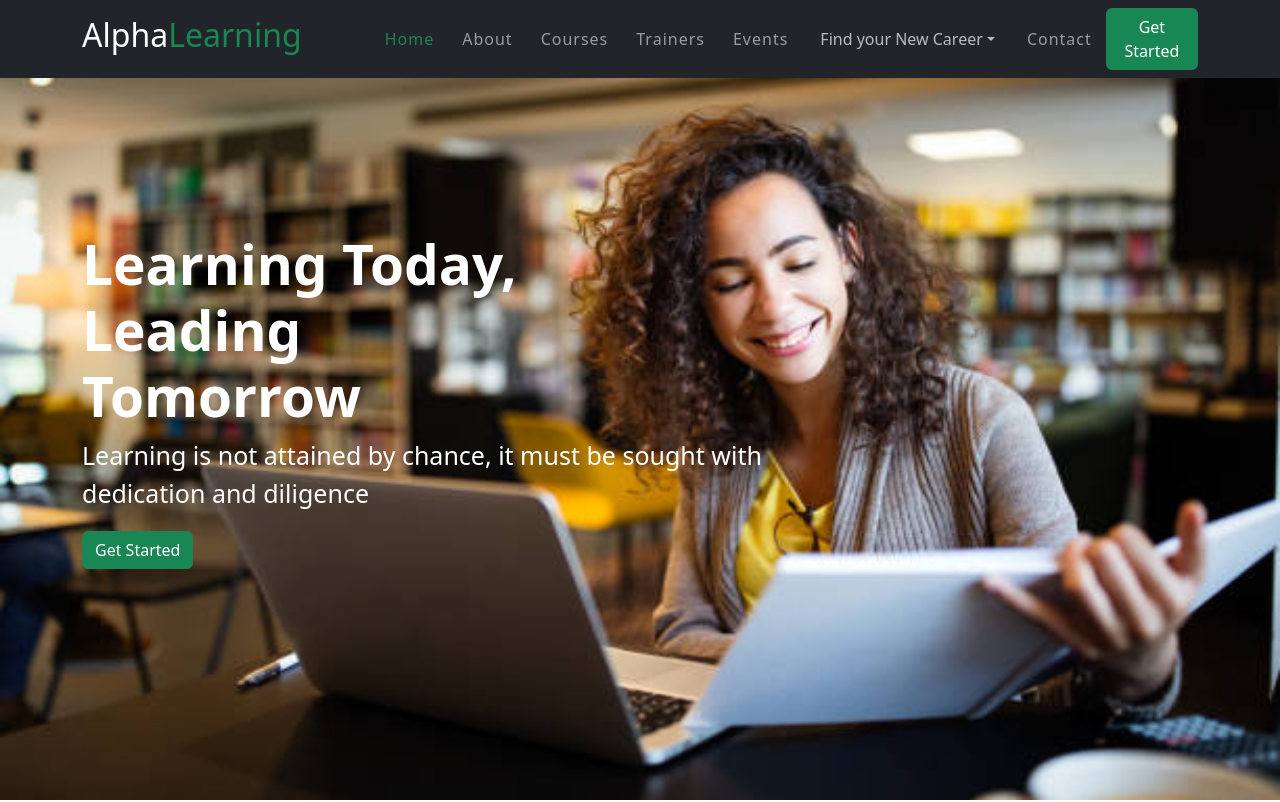
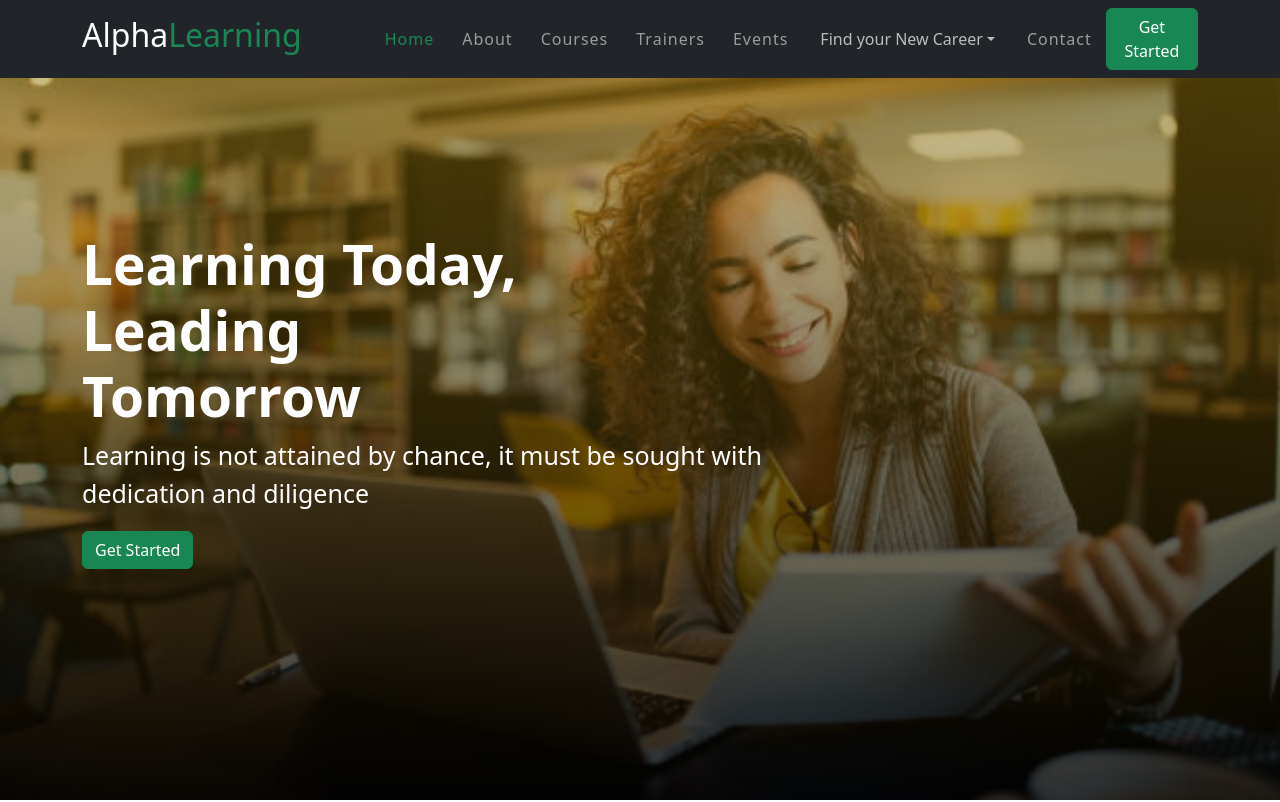
Before and after one commit to Jedyokey/Alpha-Learning, a plain HTML site: page index.html in a window 1280 px wide. Shown: the top 802 px of the page. Drawn offline with nearby package versions, Linux system fonts and the light colour scheme.

Commit message:
Update style.css

```diff
--- a/CSS/style.css
+++ b/CSS/style.css
@@ -189,7 +189,7 @@ body {
 
 /* Alpha Background Image */
 .alpha-bg-img {
-    background-image: url("../images/student3.jpg");
+    background-image: linear-gradient(rgba(184, 144, 11, 0.432), rgba(0, 0, 0, 0.8)), url("../images/student3.jpg");
     background-repeat: no-repeat;
     background-size: 100% 100%;
     min-height: 100vh;
```
